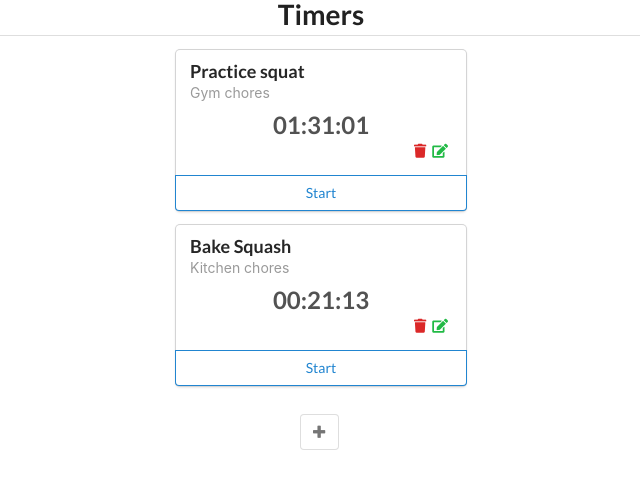
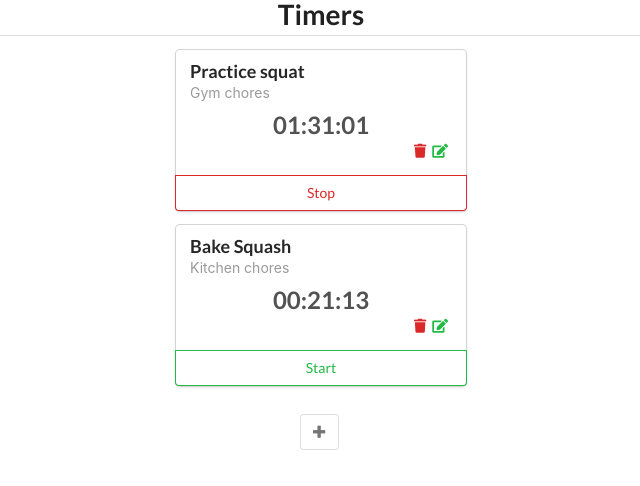
Before and after one commit to Mona95/React-TimeTracking, a React (Create React App) app: page / in a window 1280 px wide. Shown: the top 486 px of the page, without its empty margins (319-959 px from the left). Built offline with nearby package versions, Linux system fonts and the light colour scheme.

Commit message:
start/stop functionalities added

```diff
--- a/src/TimersDashboard/EditableTimer.js
+++ b/src/TimersDashboard/EditableTimer.js
@@ -51,6 +51,8 @@
           runningSince={runningSince}
           onEditClick={this.handleEditClick}
           onDeleteClick={this.props.onDeleteClick}
+          onStartClick={this.props.onStartClick}
+          onStopClick={this.props.onStopClick}
         />
       );
     }
--- a/src/TimersDashboard/EditableTimerList.js
+++ b/src/TimersDashboard/EditableTimerList.js
@@ -14,6 +14,8 @@
         editFormOpen={false}
         onFormSubmit={this.props.onFormSubmit}
         onDeleteClick={this.props.onDeleteClick}
+        onStartClick={this.props.onStartClick}
+        onStopClick={this.props.onStopClick}
       />
     ));
     return <div id="timers">{timers}</div>;
--- a/src/TimersDashboard/Timer.js
+++ b/src/TimersDashboard/Timer.js
@@ -1,4 +1,5 @@
 import React, { Component } from "react";
+import TimerActionButton from "./TimerActionButton";
 import { helpers } from "../helpers";
 
 export default class Timer extends Component {
@@ -10,6 +11,12 @@
   };
   handleDeleteClick = () => {
     this.props.onDeleteClick(this.props.id);
+  };
+  handleStartClick = () => {
+    this.props.onStartClick(this.props.id);
+  };
+  handleStopClick = () => {
+    this.props.onStopClick(this.props.id);
   };
   render() {
     const elapsedString = helpers.renderElapsedString(
@@ -43,7 +50,11 @@
             </span>
           </div>
         </div>
-        <div className="ui bottom attached blue basic button">Start</div>
+        <TimerActionButton
+          timerIsRunning={!!this.props.runningSince}
+          onStartClick={this.handleStartClick}
+          onStopClick={this.handleStopClick}
+        />
       </div>
     );
   }
--- /dev/null
+++ b/src/TimersDashboard/TimerActionButton.js
@@ -0,0 +1,25 @@
+import React, { Component } from "react";
+
+export default class TimerActionButton extends Component {
+  render() {
+    if (this.props.timerIsRunning) {
+      return (
+        <div
+          className="ui bottom attached red basic button"
+          onClick={this.props.onStopClick}
+        >
+          Stop
+        </div>
+      );
+    } else {
+      return (
+        <div
+          className="ui bottom attached green basic button"
+          onClick={this.props.onStartClick}
+        >
+          Start
+        </div>
+      );
+    }
+  }
+}
--- a/src/TimersDashboard/TimersDashboard.js
+++ b/src/TimersDashboard/TimersDashboard.js
@@ -54,6 +54,42 @@
       timers: this.state.timers.filter(t => t.id !== timerId)
     });
   };
+  handleStartClick = timerId => {
+    this.startTimer(timerId);
+  };
+  handleStopClick = timerId => {
+    this.stopTimer(timerId);
+  };
+  startTimer = timerId => {
+    let now = new Date();
+    this.setState({
+      timers: this.state.timers.map(timer => {
+        if (timer.id === timerId) {
+          return Object.assign({}, timer, {
+            runningSince: now
+          });
+        } else {
+          return timer;
+        }
+      })
+    });
+  };
+  stopTimer = timerId => {
+    let now = new Date();
+    this.setState({
+      timers: this.state.timers.map(timer => {
+        if (timer.id === timerId) {
+          const lastElapsed = now - timer.runningSince;
+          return Object.assign({}, timer, {
+            elapsed: timer.elapsed + lastElapsed,
+            runningSince: null
+          });
+        } else {
+          return timer;
+        }
+      })
+    });
+  };
   render() {
     return (
       <div className="ui three column centered grid">
@@ -62,6 +98,8 @@
             timers={this.state.timers}
             onFormSubmit={this.handleEditFormSubmit}
             onDeleteClick={this.handleDeleteClick}
+            onStartClick={this.handleStartClick}
+            onStopClick={this.handleStopClick}
           />
           <ToggleableTimerForm
             onFormSubmit={this.handleCreateFormSubmit}
```
